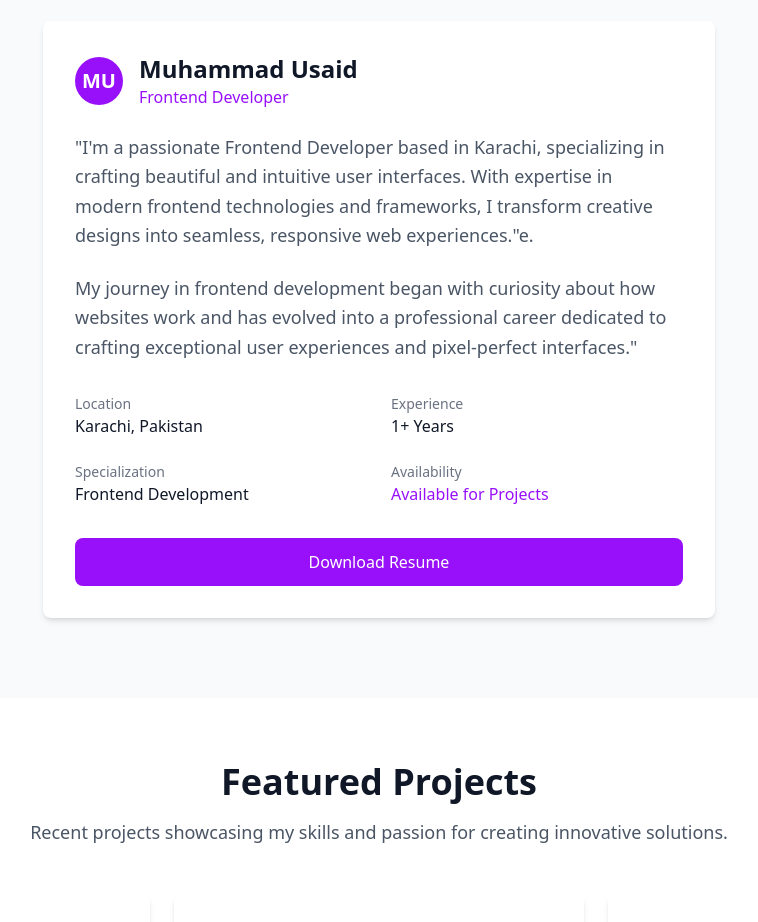
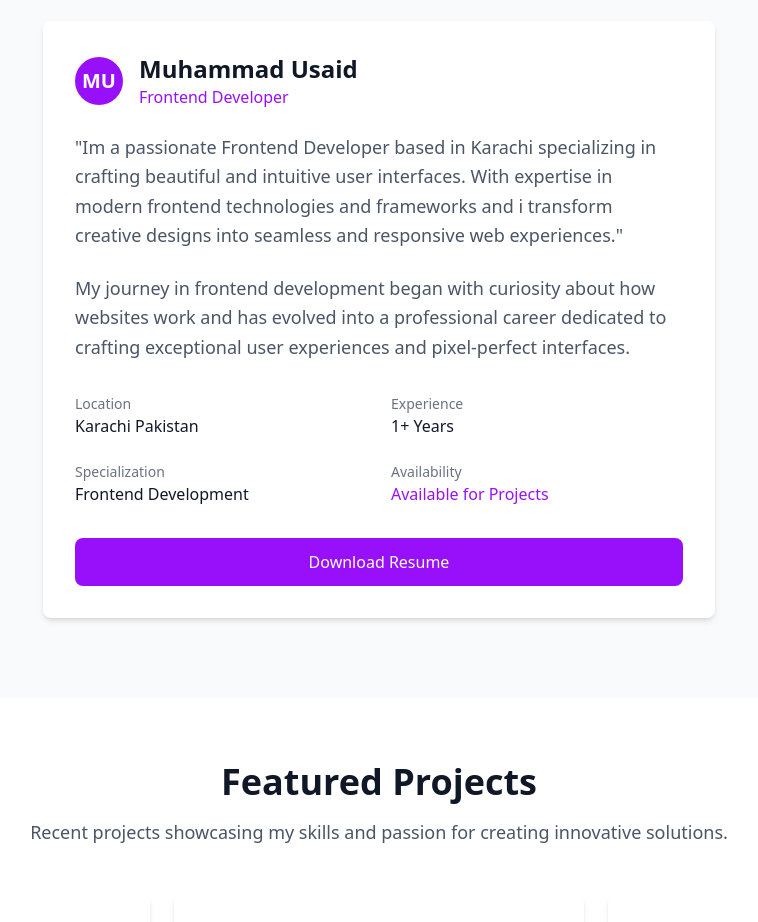
Before and after one commit to usaidkhan123/Portfolio-Next.js, a Next.js app: page / in a window 1280 px wide. Shown: the part 1060-1982 px from the top of the page, without its empty margins (261-1019 px from the left). Built offline with nearby package versions, Linux system fonts and the light colour scheme.

Commit message:
Update about.tsx

```diff
--- a/components/about.tsx
+++ b/components/about.tsx
@@ -47,18 +47,18 @@ const About = () => {
 
               <p className="text-gray-600 text-lg leading-relaxed mb-6">
 
-"I'm a passionate Frontend Developer based in Karachi, specializing in crafting beautiful and intuitive user interfaces. With expertise in modern frontend technologies and frameworks, I transform creative designs into seamless, responsive web experiences."e.
+"Im a passionate Frontend Developer based in Karachi specializing in crafting beautiful and intuitive user interfaces. With expertise in modern frontend technologies and frameworks and i transform creative designs into seamless and responsive web experiences."
               </p>
 
               <p className="text-gray-600 text-lg leading-relaxed mb-8">
-              My journey in frontend development began with curiosity about how websites work and has evolved into a professional career dedicated to crafting exceptional user experiences and pixel-perfect interfaces."
+              My journey in frontend development began with curiosity about how websites work and has evolved into a professional career dedicated to crafting exceptional user experiences and pixel-perfect interfaces.
               </p>
 
               {/* Personal Details */}
               <div className="grid grid-cols-1 md:grid-cols-2 gap-6 mb-8">
                 <div>
                   <span className="text-gray-500 text-sm block">Location</span>
-                  <p className="font-medium text-gray-900">Karachi, Pakistan</p>
+                  <p className="font-medium text-gray-900">Karachi Pakistan</p>
                 </div>
                 <div>
                   <span className="text-gray-500 text-sm block">Experience</span>
```
